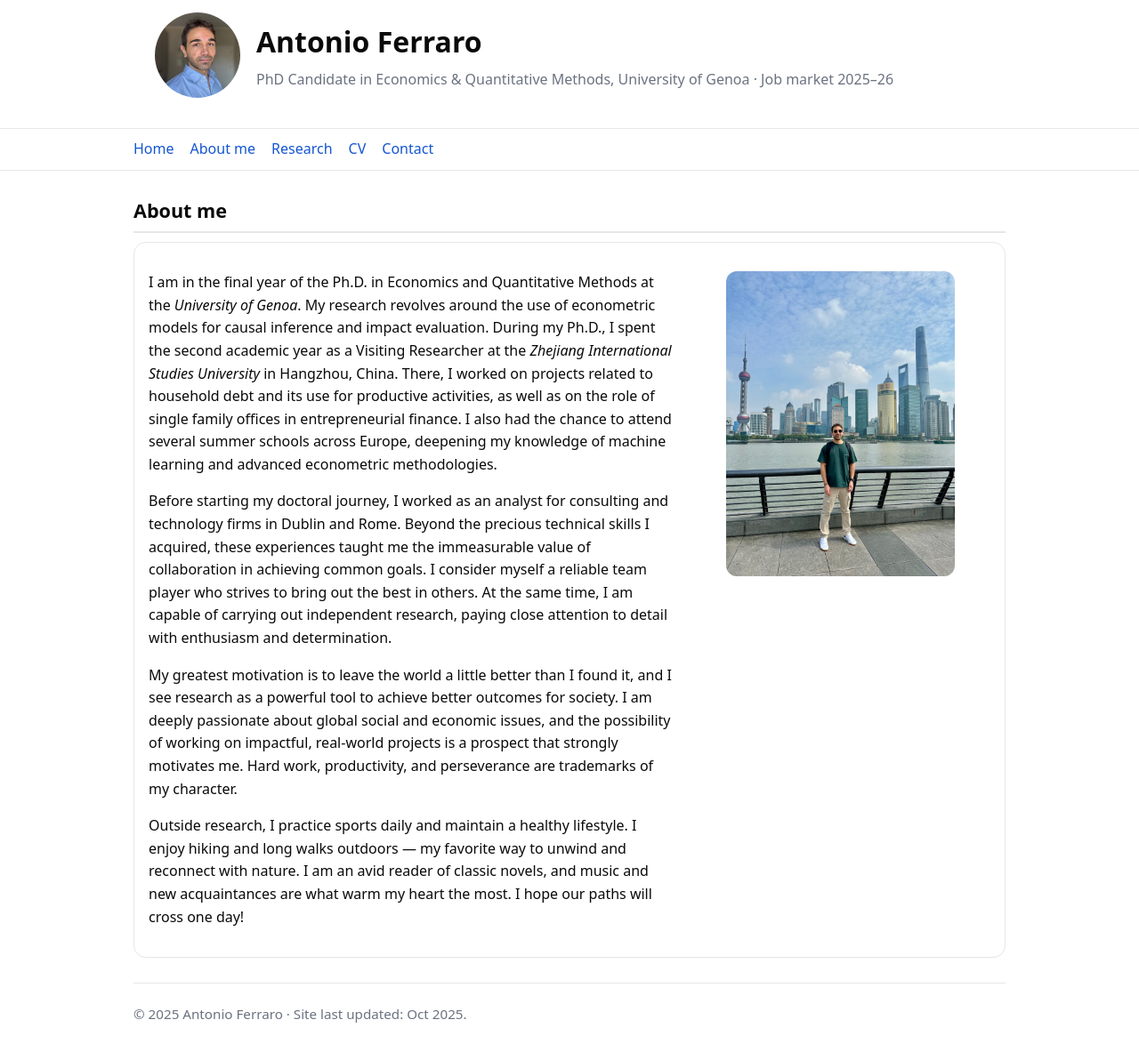
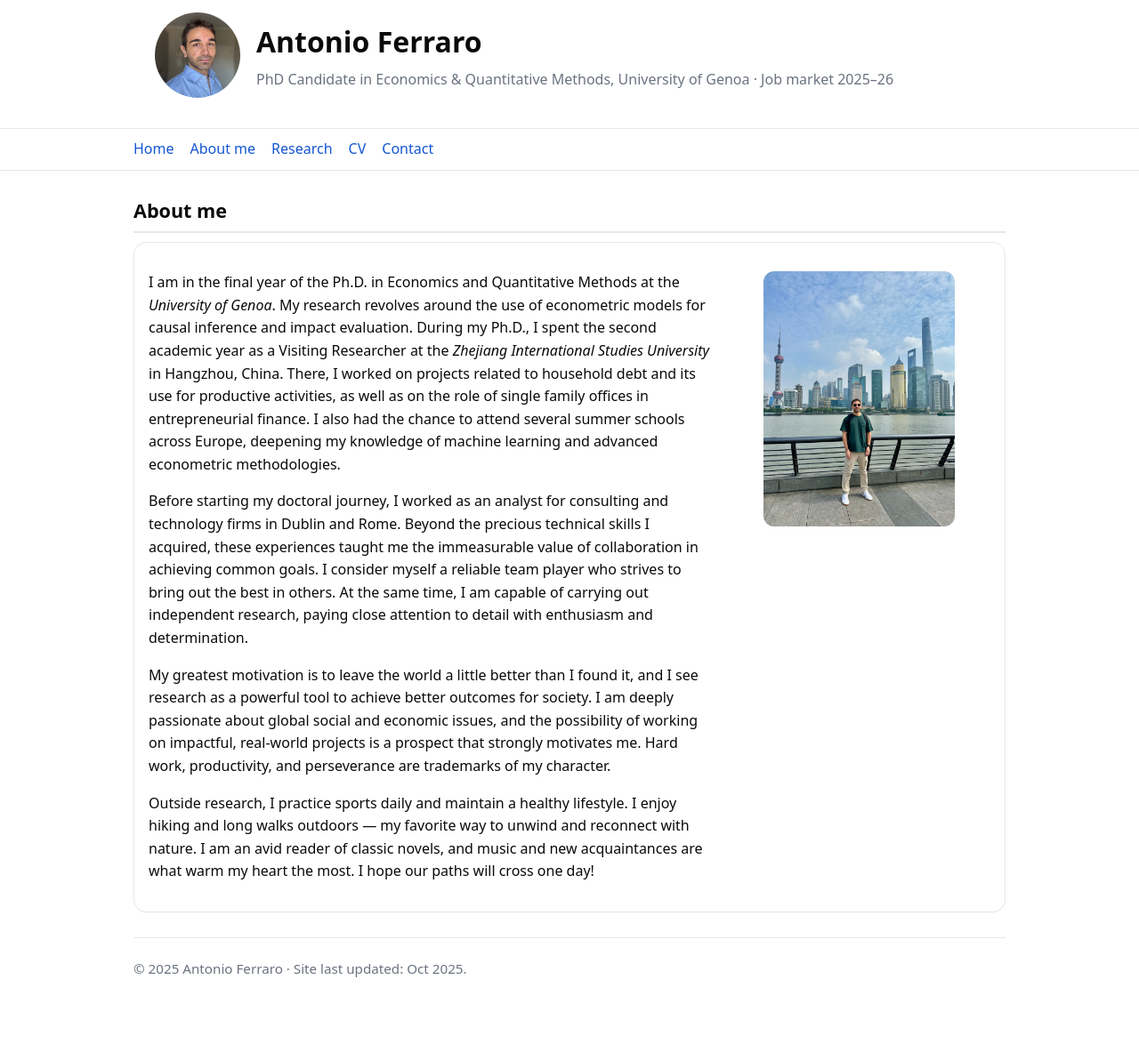
Before and after one commit to ferraroantonio/ferraroantonio.github.io, a Jekyll site: the page built from about.md, in a window 1280 px wide. Shown: the whole page at 89% size. Built offline with Jekyll 4.4.1, drawn with Linux system fonts in a browser that asks for light colours; after the commit the page ends 1141 px from its top, so only the background shows below that.

Commit message:
Update style.css

```diff
--- a/assets/style.css
+++ b/assets/style.css
@@ -33,13 +33,13 @@ footer.footer{border-top:1px solid var(--border);padding:22px 0 40px;color:var(-
 /* About page layout */
 .about-grid{
   display:grid;
-  grid-template-columns: 1.4fr 0.8fr;   /* image column narrower */
+  grid-template-columns: 1.5fr 0.7fr;
   grid-template-areas: "text image";
   gap:18px;
   align-items:start;
 }
 .about-photo img{
-  width:90%;                            /* reduce actual image width inside its column */
+  width:85%;
   height:auto;
   border-radius:12px;
   margin:auto;
```
